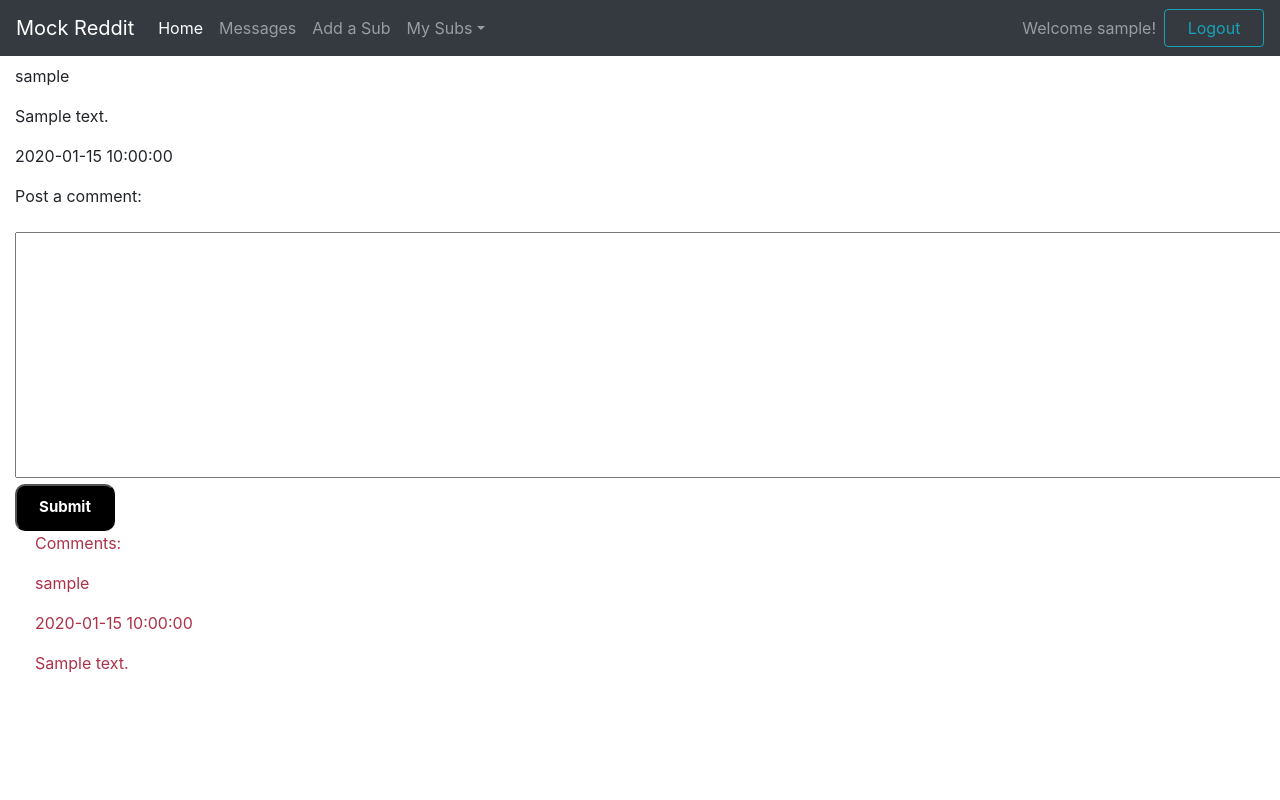
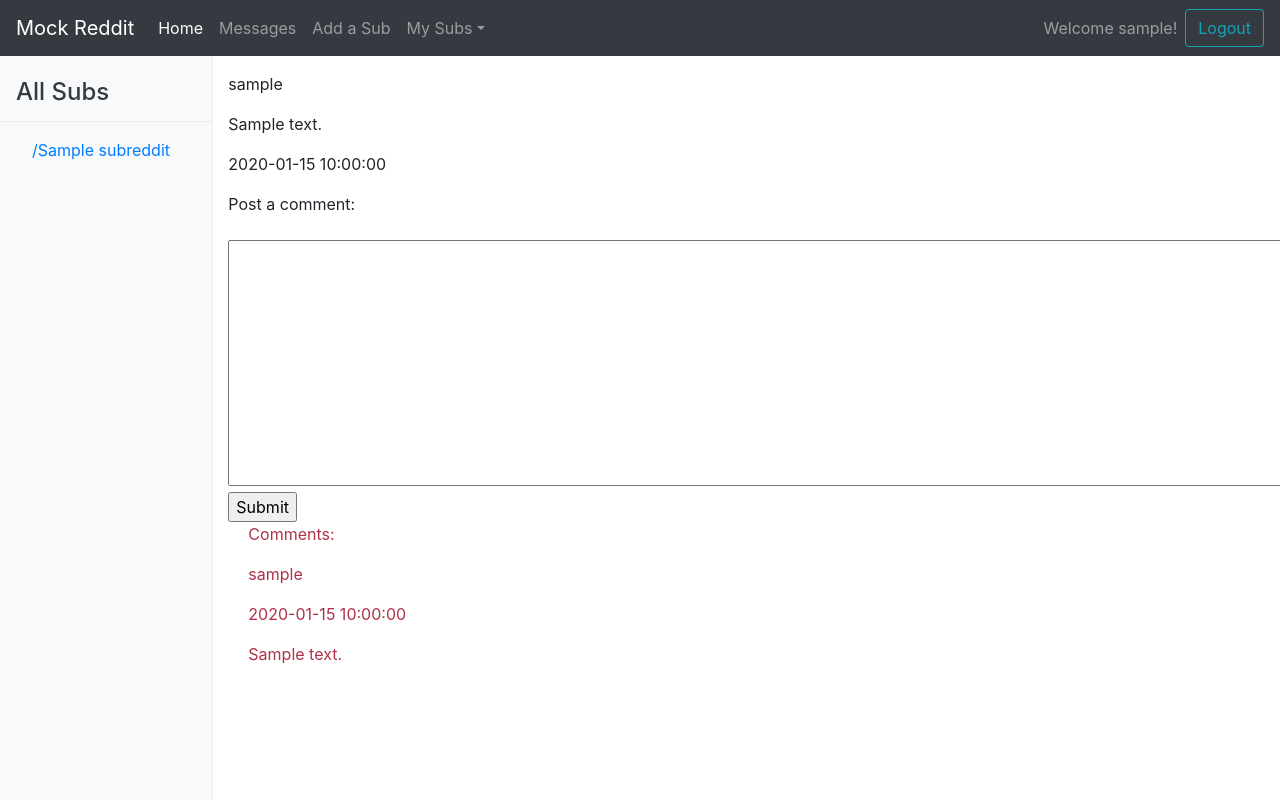
Before and after one commit to nmohel/dojo_reddit_hackathon, a Flask app: page /subs/1/1 in a window 1280 px wide. Run offline with Flask 2, Linux system fonts and the light colour scheme; the visitor is signed in with stand-in values (Sample User, id 1); tables that the repository leaves empty hold one stand-in row (Sample ...); the page is wider than the window, and the part outside it is not shown; some libraries are stand-ins or nearby versions.

Commit message:
Added sidebar and sidebar logic to all views, and fixed sidebar scrolling bug. Changed styling for post links/votes

```diff
--- a/server.py
+++ b/server.py
@@ -55,9 +55,11 @@ def sub_form(): #displays form for adding a new sub
         WHERE users.id = :id
         """
         data = {'id': session['user_id']}
+        subnames_query = "SELECT * FROM subreddits"
         user = mysql.query_db(user_query,data)
         subs = mysql.query_db(subs_query, data)
-        return render_template('add_sub_form.html', user=user[0], user_subs=subs)
+        subnames = mysql.query_db(subnames_query)
+        return render_template('add_sub_form.html', user=user[0], user_subs=subs, all_subreddits=subnames)
     else:
         return redirect('/') #redirect to login page if no user is signed in
 
@@ -75,6 +77,8 @@ def show_sub(subname):
         data = {'id': session['user_id']}
         user = mysql.query_db(user_query,data)
         user_subs = mysql.query_db(user_subs_query, data)
+        subnames_query = "SELECT * FROM subreddits"
+        subnames = mysql.query_db(subnames_query)
 
         ### View specific logic ###
         sub_query = "SELECT * FROM subreddits WHERE name = :subname" #Make sure we know what sub we are on so we can show relevent data
@@ -87,10 +91,11 @@ def show_sub(subname):
         LEFT JOIN comments ON posts.id = comments.post_id
         WHERE posts.subreddit_id = :subid
         GROUP BY posts.id
+        ORDER BY posts.created_at DESC
         """
         post_data = {'subid': sub_info[0]['id']}
         all_posts = mysql.query_db(post_query, post_data)
-        return render_template('sub_detail.html', user=user[0], user_subs=user_subs, sub=sub_info[0], posts=all_posts)
+        return render_template('sub_detail.html', user=user[0], user_subs=user_subs, all_subreddits=subnames, sub=sub_info[0], posts=all_posts)
     else:
         return redirect('/') #redirect to login if no user is currently logged in
 
@@ -108,6 +113,8 @@ def show_sub_post(subname, post_id):
         basic_data = {'id': session['user_id']}
         user = mysql.query_db(user_query,basic_data)
         user_subs = mysql.query_db(user_subs_query, basic_data)
+        subnames_query = "SELECT * FROM subreddits"
+        subnames = mysql.query_db(subnames_query)
 
         ### View specific logic ###
         post_query = """SELECT users.username, posts.text, posts.created_at, posts.id , posts.title, subreddits.url
@@ -124,7 +131,7 @@ def show_sub_post(subname, post_id):
         WHERE comments.post_id = :post_id
         """
         comments = mysql.query_db(comments_query,data)
-        return render_template('post_detail.html',user=user[0], user_subs=user_subs, post=post[0], all_comments=comments)
+        return render_template('post_detail.html',user=user[0], user_subs=user_subs, all_subreddits=subnames, post=post[0], all_comments=comments)
     else:
         return redirect('/') #redirect to login if no user is logged in
 
@@ -132,6 +139,7 @@ def show_sub_post(subname, post_id):
 @app.route('/message_center')
 def show_messages(): #displays all messages sent to currently logged in user and forms with option to reply, also displays form to send a new message
     if 'user_id' in session:
+        ### Getting basic user info and all subs they are subscribed to along with info for navbar###
         user_query = "SELECT * FROM users WHERE id = :id"
         subs_query = """SELECT subreddits.name, subreddits.url
         FROM subreddits
@@ -142,7 +150,10 @@ def show_messages(): #displays all messages sent to currently logged in user and
         data = {'id': session['user_id']}
         user = mysql.query_db(user_query,data)
         subs = mysql.query_db(subs_query, data)
-        return render_template('message_center.html', user=user[0], user_subs=subs)
+        subnames_query = "SELECT * FROM subreddits"
+        subnames = mysql.query_db(subnames_query)
+
+        return render_template('message_center.html', user=user[0], user_subs=subs, all_subreddits=subnames)
     else:
         return redirect('/') #redirect to login page if no user is signed in
 
--- a/static/style.css
+++ b/static/style.css
@@ -1,12 +1,17 @@
+body {
+    padding-top: 3.5rem;
+  }
+
 .sidebar {
     position: fixed;
+    top: 51px;
+    bottom: 0;
     left: 0;
     z-index: 1000;
-    padding: 10px;
+    padding: 20px;
     overflow-x: hidden;
-    overflow-y: auto;
+    overflow-y: auto; /* Scrollable contents if viewport is shorter than content. */
     border-right: 1px solid #eee;
-    height:  100%
 }
 .sidebar {
     padding-left: 0;
--- a/templates/index.html
+++ b/templates/index.html
@@ -5,6 +5,7 @@
         <meta charset="UTF-8">
         <meta name="viewport" content="width=device-width, initial-scale=1">
         <link rel="stylesheet" href="https://maxcdn.bootstrapcdn.com/bootstrap/4.0.0-beta/css/bootstrap.min.css" integrity="sha384-/Y6pD6FV/Vv2HJnA6t+vslU6fwYXjCFtcEpHbNJ0lyAFsXTsjBbfaDjzALeQsN6M" crossorigin="anonymous">
+        <link rel="stylesheet" href="{{url_for('static', filename='style.css')}}">
         <script src="https://code.jquery.com/jquery-3.2.1.slim.min.js" integrity="sha384-KJ3o2DKtIkvYIK3UENzmM7KCkRr/rE9/Qpg6aAZGJwFDMVNA/GpGFF93hXpG5KkN" crossorigin="anonymous"></script>
         <script src="https://cdnjs.cloudflare.com/ajax/libs/popper.js/1.11.0/umd/popper.min.js" integrity="sha384-b/U6ypiBEHpOf/4+1nzFpr53nxSS+GLCkfwBdFNTxtclqqenISfwAzpKaMNFNmj4" crossorigin="anonymous"></script>
         <script src="https://maxcdn.bootstrapcdn.com/bootstrap/4.0.0-beta/js/bootstrap.min.js" integrity="sha384-h0AbiXch4ZDo7tp9hKZ4TsHbi047NrKGLO3SEJAg45jXxnGIfYzk4Si90RDIqNm1" crossorigin="anonymous"></script>
@@ -17,12 +18,12 @@
         {% endif %}
     </head>
     <body>
-        <nav class="navbar navbar-dark bg-dark justify-content-between mb-3">
+        <nav class="navbar navbar-dark bg-dark fixed-top justify-content-between">
             <a href='#' class="navbar-brand">Mock Reddit</a>
             <a href="#" class="btn btn-outline-info my-2 my-sm-0" data-toggle="modal" data-target="#registration_form">Register</a>
         </nav>
         <div class="container-fluid">
-            <div class="row">
+            <div class="row pt-3">
                 <div class="col-1"></div>
                 <div class="col-6">
                     <form action="/login" method="POST">
--- a/templates/post_detail.html
+++ b/templates/post_detail.html
@@ -11,7 +11,7 @@
         <script src="https://maxcdn.bootstrapcdn.com/bootstrap/4.0.0-beta/js/bootstrap.min.js" integrity="sha384-h0AbiXch4ZDo7tp9hKZ4TsHbi047NrKGLO3SEJAg45jXxnGIfYzk4Si90RDIqNm1" crossorigin="anonymous"></script>
     </head>
     <body>
-        <nav class="navbar navbar-dark bg-dark navbar-expand-lg navbar-fixed-top justify-content-between">
+        <nav class="navbar navbar-dark bg-dark navbar-expand-lg fixed-top justify-content-between">
             <a href='/main' class="navbar-brand">Mock Reddit</a>
             <button class="navbar-toggler" type="button" data-toggle="collapse" data-target="#navbarNavDropdown" aria-controls="navbarNavDropdown" aria-expanded="false" aria-label="Toggle navigation">
                     <span class="navbar-toggler-icon"></span>
@@ -47,31 +47,30 @@
             </div>
         </nav>
         <div class="container-fluid">
-            <div>
-                <style>
-                    input {
-                      background-color: #000000;
-                      color: #FFFFFF;
-                      font-weight: bold;
-                      font-size: 15px;
-                      width: 100px;
-                      padding: 10px;
-                      border-radius: 10px;
-                      -moz-border-radius: 10px;
-                      -webkit-border-radius: 10px;}
+            <div class="row">
+                <nav class="col-sm-3 col-md-2 d-none d-sm-block bg-light sidebar">
+                    <ul class="nav nav-pills flex-column">
+                        <li class="nav-item">
+                            <a class="nav-link text-dark h4" href="/main">All Subs</a>
+                            <div class="dropdown-divider"></div>
+                        </li>
+                        {% if all_subreddits %}
+                            {% for names in all_subreddits %}
+                                <li class="nav-item">
+                                    <a class="nav-link ml-3" href="{{names['url']}}">/{{names['name']}}</a>
+                                </li>
+                            {% endfor %}
+                        {% else %}
+                            <li class="nav-item">
+                                <span class="nav-link text-dark">No Subs Yet!</span>
+                            </li>
+                        {% endif %}
+                    </ul>
+                </nav>
+                <main class="col-sm-9 ml-sm-auto col-md-10 pt-3 mb-4" role="main">
 
-                </style>
-              </head>
-              <body>
-                  <h1></h1>
 
-                  <!-- <form action='/post' method='POST'>
-                      <label for="text">Post a message: </label>
-                      <div>
-                          <textarea rows="15" cols="100" name="text" id="text"></textarea>
-                      </div>
-                      <input type="submit" value="Submit">
-                  </form> -->
+
 
 
                         <p> {{ post['username'] }}</p>
@@ -96,6 +95,13 @@
                                 </div>
                         {% endfor %}
 
+
+
+
+
+
+
+                </main>
             </div>
         </div>
     </body>
```
Also changed, not shown: templates/add_sub_form.html (+23 -0 lines), templates/homepage.html (+3 -4 lines), templates/message_center.html (+25 -4 lines), templates/sub_detail.html (+51 -17 lines). Lines whose indentation alone changed are shown as unchanged.
